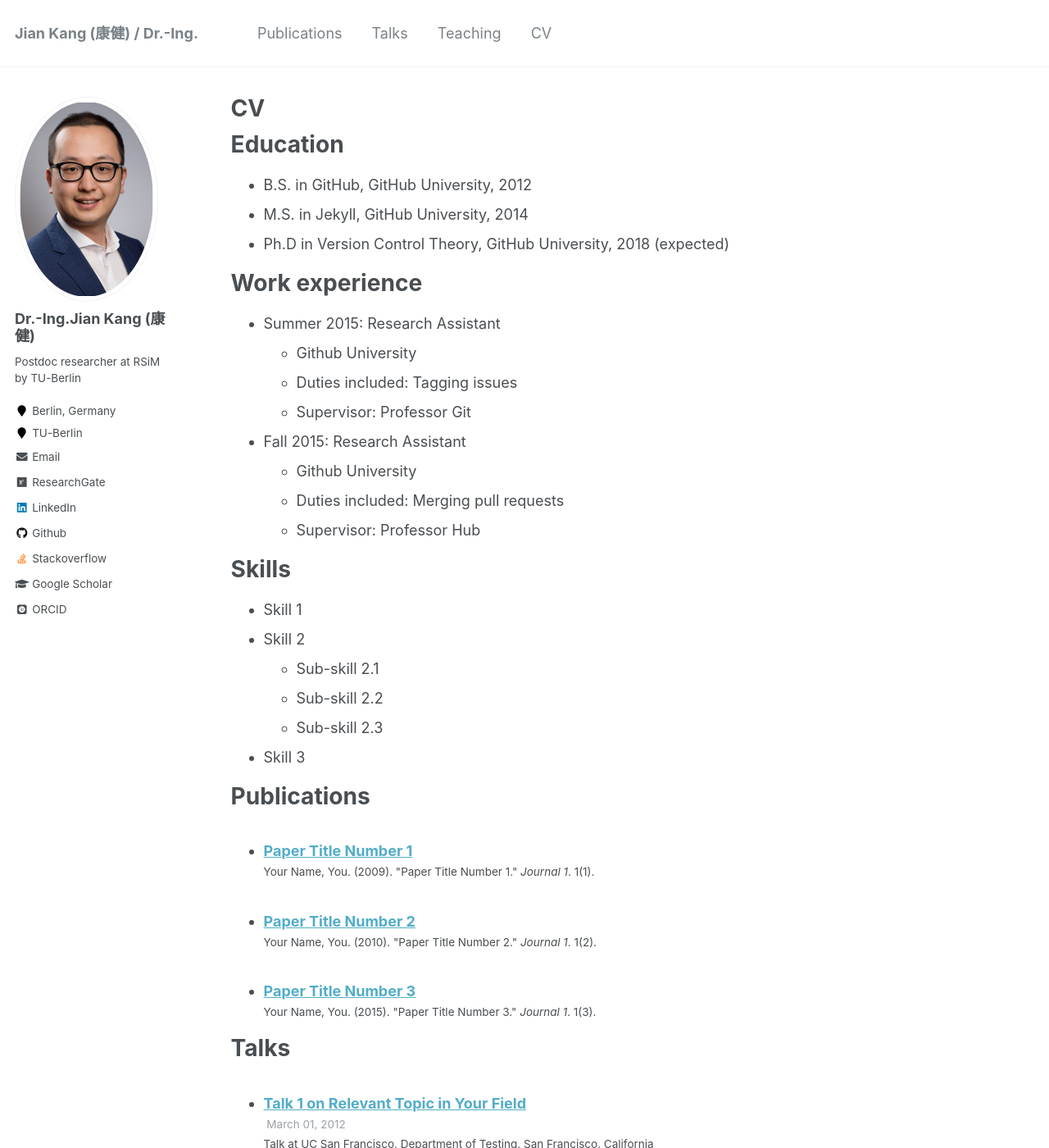
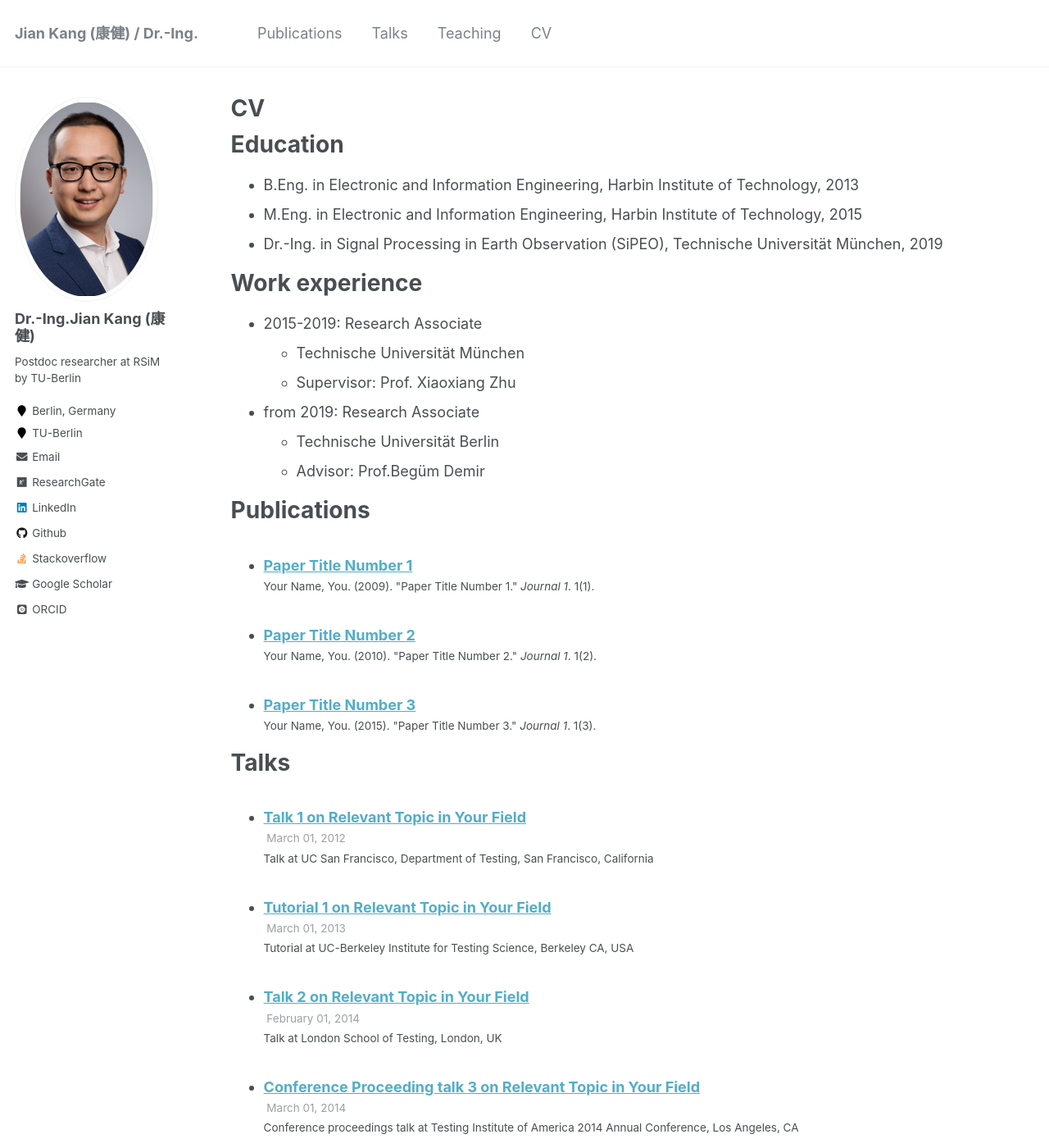
Before and after one commit to jiankang1991/jiankang1991.github.io, a Jekyll site: the page built from _pages/cv.md, in a window 1280 px wide and 1400 px high. Shown: the whole window at 82% size. Built offline with Jekyll 4.4.1, drawn with Linux system fonts in a browser that asks for light colours; some web fonts are replaced; some of the changed text lies outside the part shown.

Commit message:
change CV

```diff
--- a/_pages/cv.md
+++ b/_pages/cv.md
@@ -8,33 +8,36 @@ redirect_from:
 ---
 
 {% include base_path %}
+<!-- [[PDF]]() -->
 
 Education
 ======
-* B.S. in GitHub, GitHub University, 2012
-* M.S. in Jekyll, GitHub University, 2014
-* Ph.D in Version Control Theory, GitHub University, 2018 (expected)
+* B.Eng. in Electronic and Information Engineering, Harbin Institute of Technology, 2013
+* M.Eng. in Electronic and Information Engineering, Harbin Institute of Technology, 2015
+* Dr.-Ing. in Signal Processing in Earth Observation (SiPEO), Technische Universität München, 2019
 
 Work experience
 ======
-* Summer 2015: Research Assistant
-  * Github University
-  * Duties included: Tagging issues
-  * Supervisor: Professor Git
+* 2015-2019: Research Associate
+  * Technische Universität München
+  <!-- * Duties included: Tagging issues -->
+  * Supervisor: Prof. Xiaoxiang Zhu
 
-* Fall 2015: Research Assistant
-  * Github University
-  * Duties included: Merging pull requests
-  * Supervisor: Professor Hub
+* from 2019: Research Associate
+  * Technische Universität Berlin
+  <!-- * Duties included: Merging pull requests -->
+  * Advisor: Prof.Begüm Demir
 
-Skills
+<!-- Skills
 ======
 * Skill 1
 * Skill 2
   * Sub-skill 2.1
   * Sub-skill 2.2
   * Sub-skill 2.3
-* Skill 3
+* Skill 3 -->
+
+
 
 Publications
 ======
@@ -54,6 +57,18 @@ Teaching
     {% include archive-single-cv.html %}
   {% endfor %}</ul>
 
+Projects
+======
+
+* [BigEarth](http://bigearth.net/) (ERC)
+* [So2Sat](http://www.so2sat.eu/) (ERC)
+
 Service and leadership
 ======
-* Currently signed in to 43 different slack teams
+* Reviewer for IEEE Transactions on Geoscience and Romote Sensing
+* Reviewer for IEEE Journal of Selected Topics in Applied Earth Observations and Remote Sensing
+* Reviewer for IEEE Geoscience and Remote Sensing Letters
+* Reviewer for IEEE Access
+* Reviewer for Remote Sensing
+* Reviewer for ISPRS Journal of Photogrammetry and Remote Sensing
+* Reviewer for international journal of geographical information science
```
Also changed, not shown: _pages/about.md (+2 -9 lines).
